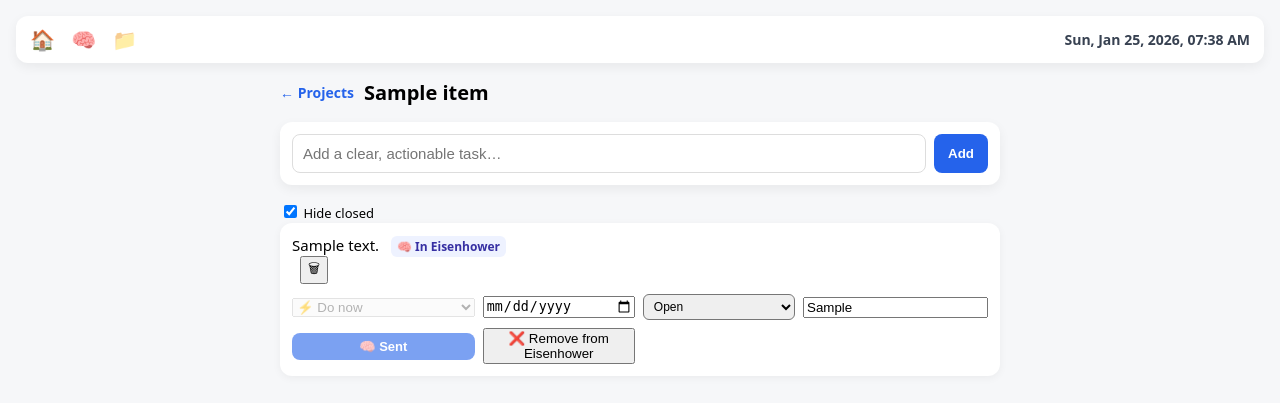
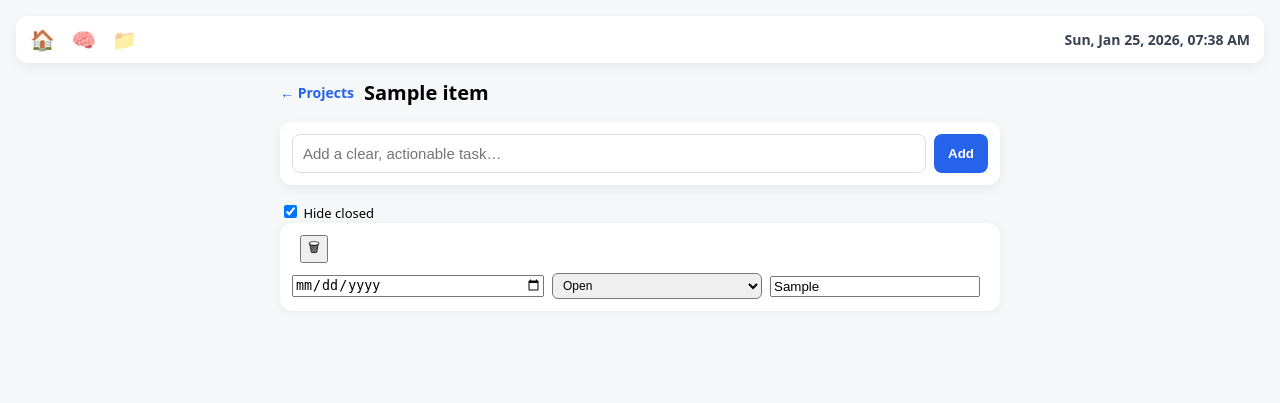
Before and after one commit to venghatesh-stack/DailyPlanner, a Flask app: page /projects/1/tasks in a window 1280 px wide. Shown: the top 403 px of the page. Run offline with Flask 3, Linux system fonts and the light colour scheme; the visitor is signed in with stand-in values (Sample User, id 1); a database or web service that is not in the repository returns one stand-in record (values such as "Sample title"); data that the repository does not hold is empty.

Commit message:
removed unnecessary stuff from project tasks

```diff
--- a/app.py
+++ b/app.py
@@ -974,22 +974,21 @@ def update_project_task_date():
     )
     logger.info(f"👉 task_id={task_id}, new_date={due_date}")
     return jsonify({"status": "ok"})
-
 @app.route("/projects/tasks/update-delegation", methods=["POST"])
 @login_required
 def update_delegation():
     data = request.get_json()
 
-    post(
+    update(
         "project_tasks",
-        {
-            "id": data["id"],
+        params={"id": f"eq.{data['id']}"},
+        json={
             "delegated_to": data.get("delegated_to")
-        },
-        upsert=True
+        }
     )
 
     return "", 204
+
 @app.route("/projects/tasks/eliminate", methods=["POST"])
 @login_required
 def eliminate_task():
--- a/templates/project_tasks.html
+++ b/templates/project_tasks.html
@@ -268,12 +268,6 @@ button[disabled] {
        <div class="task" id="task-{{ task.id }}" data-status="{{ task.status }}">
 
         <div class="task-main">
-          <div class="task-text" id="text-{{ task.id }}">
-            {{ task.task_text }}
-            {% if task.sent_to_eisenhower %}
-              <span class="badge">🧠 In Eisenhower</span>
-            {% endif %}
-          </div>
           <button
             onclick="eliminateTask('{{ task.id }}')"
             title="Eliminate task"
@@ -285,13 +279,7 @@ button[disabled] {
         </div>
 
         <div class="task-actions">
-          <select id="q-{{ task.id }}"
-            {% if task.sent_to_eisenhower %}disabled{% endif %}>
-            <option value="do_now">⚡ Do now</option>
-            <option value="schedule">🗓️ Schedule</option>
-            <option value="delegate">👥 Delegate</option>
-            <option value="eliminate">🗑️ Eliminate</option>
-          </select>
+
 
           <input type="date"
             id="d-{{ task.id }}"
@@ -314,25 +302,6 @@ button[disabled] {
           placeholder="Delegate to (name)"
           value="{{ task.delegated_to or '' }}"
           onchange="updateDelegation('{{ task.id }}', this.value)">
-
-         <button type="button" class="send-btn"
-            id="send-{{ task.id }}"
-            onclick="sendTask('{{ task.id }}')"
-            {% if task.sent_to_eisenhower %}disabled{% endif %}>
-            {% if task.sent_to_eisenhower %}
-              🧠 Sent
-            {% else %}
-              Send →
-            {% endif %}
-         </button>
-
-          {% if task.sent_to_eisenhower %}
-            <button type="button" class="unsend-btn"
-              onclick="unsendFromEisenhower('{{ task.id }}')">
-               ❌ Remove from Eisenhower
-           </button>
-          {% endif %}
-
         </div>
 
       </div>
```
